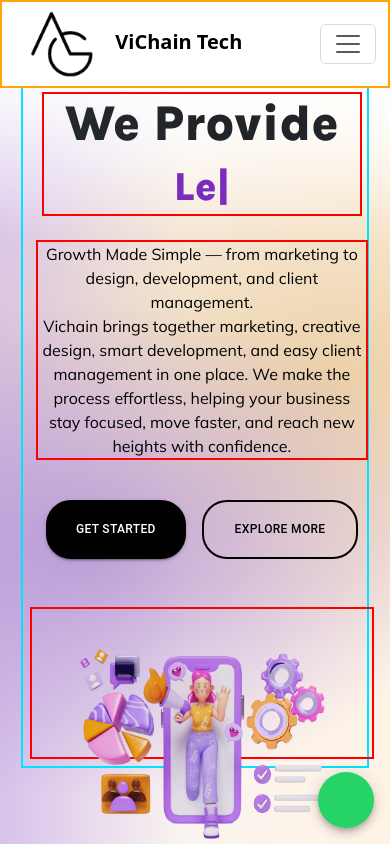
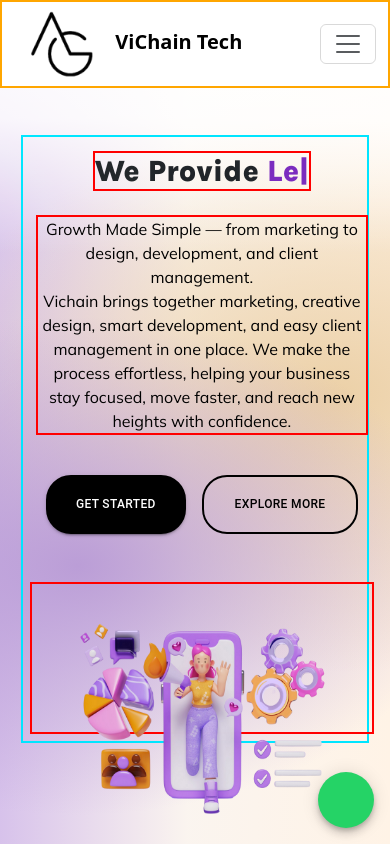
Before and after one commit to Muskan-Shobhawat/ViChainBackend, a React (Vite) app: page / in a window 390 px wide. Shown: the top 844 px of the page. Built offline with nearby package versions, Linux system fonts and the light colour scheme; some icons are missing.

Commit message:
Initial commit

```diff
--- a/src/App.css
+++ b/src/App.css
@@ -1022,7 +1022,7 @@ html,
 
   .ppfix1 {
     font-family: "Karla", sans-serif;
-    font-size: 50px;
+    font-size: 30px;
     border: 2px solid red;
     font-weight: 800 !important;
   }
@@ -1031,7 +1031,7 @@ html,
     color: #7b2cbf !important;
     font-family: "Karla", sans-serif;
     font-weight: 800;
-    font-size: 40px;
+    font-size: 30px;
   }
 
   .ppfix2 {
@@ -1052,7 +1052,7 @@ html,
   }
 
   .herocontainer {
-    margin-top: 0vh;
+    margin-top: 2vh;
   }
 
   .fix {
```
